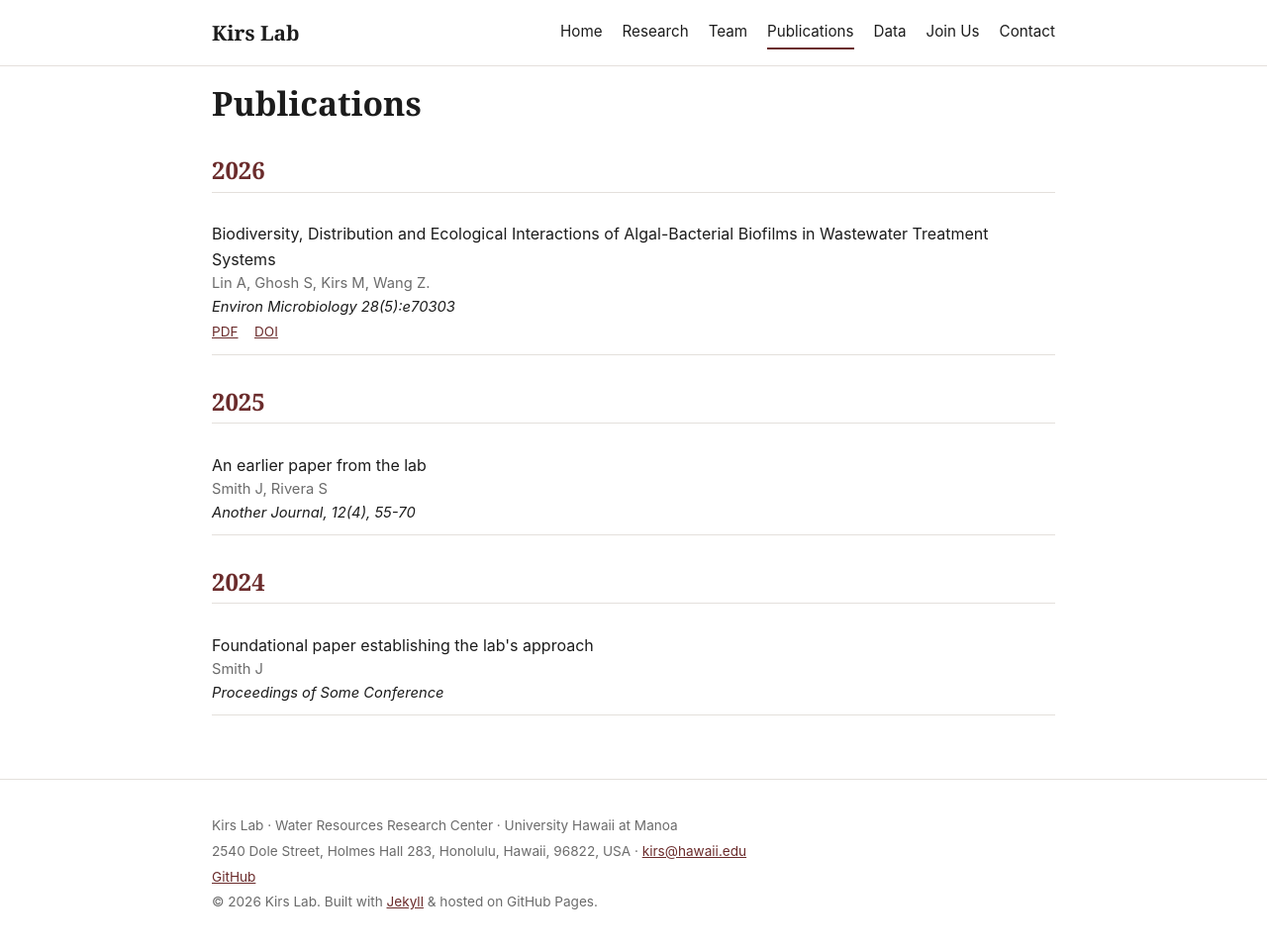
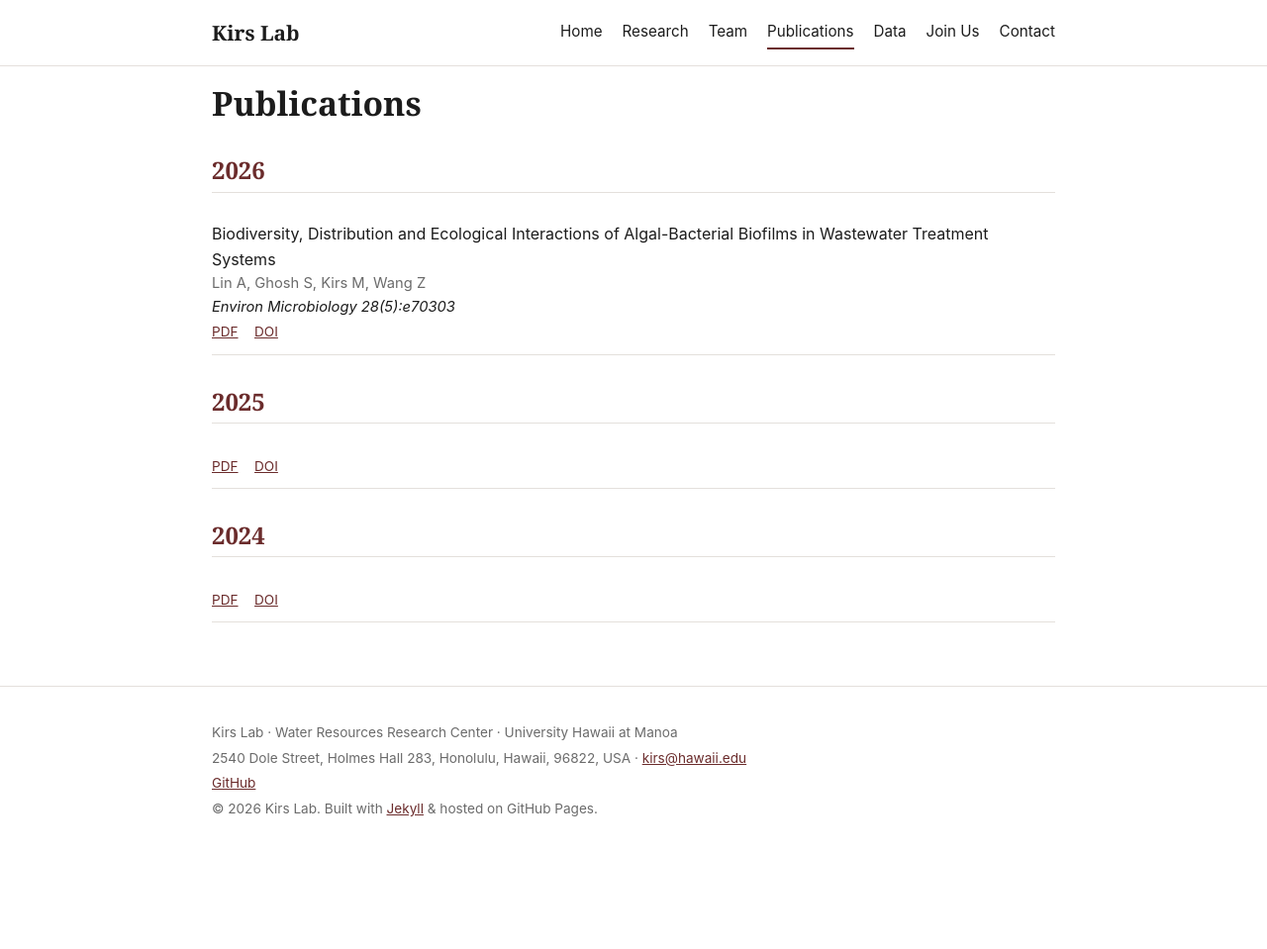
Before and after one commit to MarekKirs/marekkirs.github.io, a Jekyll site: the page built from publications.md, in a window 1280 px wide. Shown: the whole page at 99% size. Built offline with Jekyll 4.4.1, drawn with Linux system fonts in a browser that asks for light colours; after the commit the page ends 900 px from its top, so only the background shows below that.

Commit message:
Update publications.yml

```diff
--- a/_data/publications.yml
+++ b/_data/publications.yml
@@ -4,27 +4,18 @@
 - year: 2026
 
   title: "Integrating microbial source tracking with fecal indicator bacteria monitoring improves water quality assessment in tropical island watersheds"
-  authors: "Jabin NJ, Scanlan T., Solaita P., Kirs M."
+  authors: "Jabin NJ, Scanlan T, Solaita P, Kirs M"
   venue: "Water Research 307:126735"
   pdf_url: "https://https://www.sciencedirect.com/science/article/abs/pii/S0043135426014090"
   doi_url: "10.1016/j.watres.2026.126735"
 
   title: "Biodiversity, Distribution and Ecological Interactions of Algal-Bacterial Biofilms in Wastewater Treatment Systems"
-  authors: "Lin A, Ghosh S, Kirs M, Wang Z."
+  authors: "Lin A, Ghosh S, Kirs M, Wang Z"
   venue: "Environ Microbiology 28(5):e70303"
   pdf_url: "https://enviromicro-journals.onlinelibrary.wiley.com/doi/abs/10.1111/1462-2920.70303"
   doi_url: "10.1111/1462-2920.70303"
 
 - year: 2025
-  title: "An earlier paper from the lab"
-  authors: "Smith J, Rivera S"
-  venue: "Another Journal, 12(4), 55-70"
-  pdf_url: ""
-  doi_url: ""
+
 
 - year: 2024
-  title: "Foundational paper establishing the lab's approach"
-  authors: "Smith J"
-  venue: "Proceedings of Some Conference"
-  pdf_url: ""
-  doi_url: ""
```
